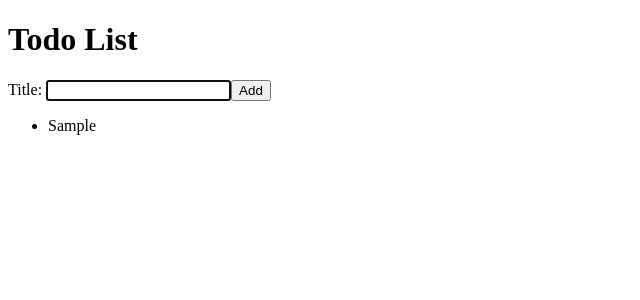
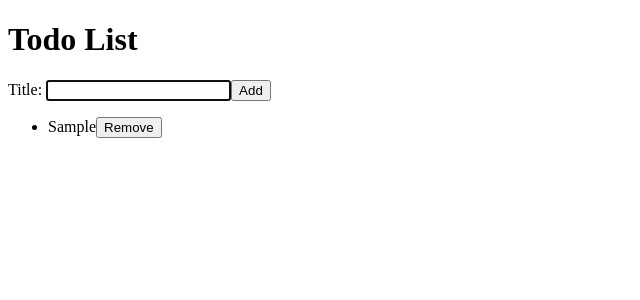
Before and after one commit to AlmiraKoshkina/react-todo, a React (Create React App) app: page / in a window 1280 px wide. Both pictures are taken after typing "Sample" into the empty fields and a click on the button "Add". Shown: the top 300 px of the page, without its empty margins (0-640 px from the left). Built offline with nearby package versions, Linux system fonts and the light colour scheme; the HTML template or start-up script is replaced by a standard one.

Commit message:
Add Remove Button to List Items

```diff
--- a/src/App.js
+++ b/src/App.js
@@ -1,7 +1,6 @@
 import React from 'react';
 import TodoList from './TodoList';
 import AddTodoForm from './AddTodoForm';
-
 
 const useSemiPersistentState = () => {
   const [todoList, setTodoList] = React.useState(JSON.parse(localStorage.getItem("savedTodoList")) || [])
@@ -16,18 +15,25 @@ const useSemiPersistentState = () => {
 
 function App() {
   const [todoList, setTodoList] = useSemiPersistentState();
+
   const addTodo = (newTodo) => {
     const todos = [...todoList, newTodo];
     setTodoList(todos);
   }
 
+  const removeTodo = (id) => {
+    const index = todoList.findIndex(obj => obj.id === id);
+    console.log("Removing item with id: " + id + " at index: " + index);
+    todoList.splice(index, 1);
+    setTodoList(todoList);
+  }
 
   return (
     <div>
       <h1>Todo List</h1>
 
       <AddTodoForm onAddTodo={addTodo} />
-      <TodoList todoList={todoList} />
+      <TodoList todoList={todoList} onRemoveTodo={removeTodo} />
 
     </div>
   );
--- a/src/TodoList.js
+++ b/src/TodoList.js
@@ -1,26 +1,12 @@
 import React from 'react';
 import TodoListItem from './TodoListItem';
 
-// const todoList = [
-//     {
-//         id: 1,
-//         title: 'Complete assignment',
-//     },
-//     {
-//         id: 2,
-//         title: 'Complete mindset assignment',
-//     },
-//     {
-//         id: 3,
-//         title: 'Submit assignment',
-//     }
-// ];
 
-let TodoList = ({ todoList }) => {
+let TodoList = ({ todoList, onRemoveTodo }) => {
     return (
         <ul>
             {todoList.map(function (item) {
-                return (<TodoListItem key={item} todo={item} />);
+                return (<TodoListItem onRemoveTodo={onRemoveTodo} key={item} todo={item} />);
             })}
         </ul>
 )
--- a/src/TodoListItem.js
+++ b/src/TodoListItem.js
@@ -1,11 +1,11 @@
 import React from 'react';
 
-function TodoListItem({ todo }) {
+function TodoListItem({ todo, onRemoveTodo }) {
   return (
       <li>
 
           <span>{todo.title}</span>
-
+          <button onClick={() => onRemoveTodo(todo.id)} type= "button">Remove</button>
       </li>
   );
 }
```
